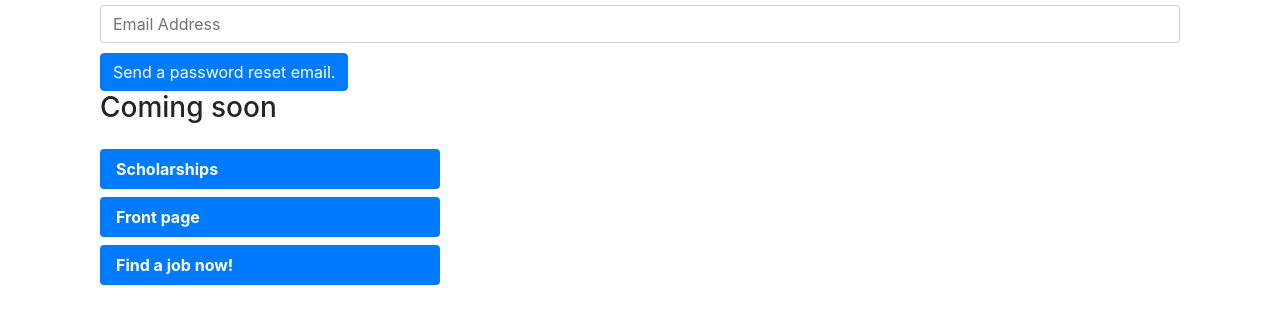
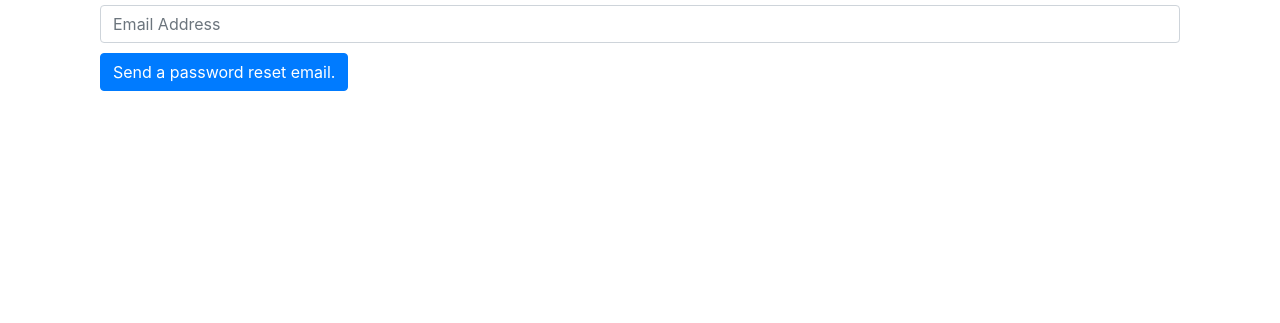
Before and after one commit to Programsoftware/not-programsoftware.github.io, a plain HTML site: page forgot.html in a window 1280 px wide. Shown: the part 83-406 px from the top of the page. Drawn offline with Linux system fonts and the light colour scheme.

Commit message:
Update forgot.html

```diff
--- a/forgot.html
+++ b/forgot.html
@@ -43,22 +43,7 @@
               </div>
             </div>
 
-                <div class="col-sm-12 col-md-4">
 
-                        <h3 class="mb-4">Coming soon</h3>
-
-                        <ul class="nav flex-column nav-pills">
-                            <li class="nav-item mb-2">
-                                <a class="nav-link active" href="scholarship.html">Scholarships</a>
-                            </li>
-                            <li class="nav-item mb-2">
-                                <a class="nav-link active" href="frontpage.html">Front page</a>
-                            </li>
-                            <li class="nav-item mb-2">
-                                <a class="nav-link active" href="job.html">Find a job now!</a>
-                            </li>
-                        </ul>
-                </div>
             </div>
         </div>
         <script src="../js/jquery.min.js"></script>
```
